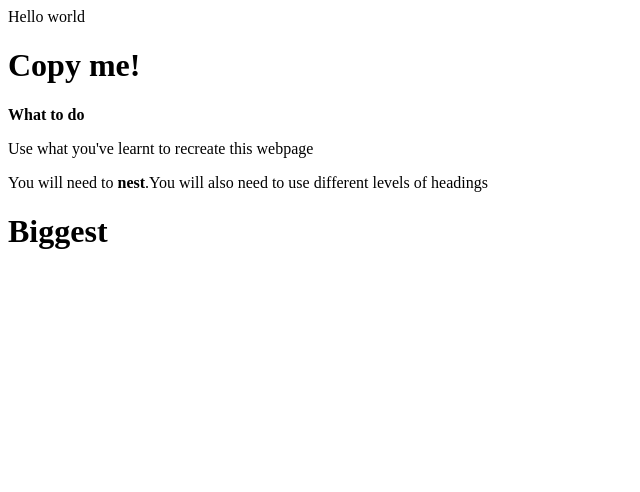
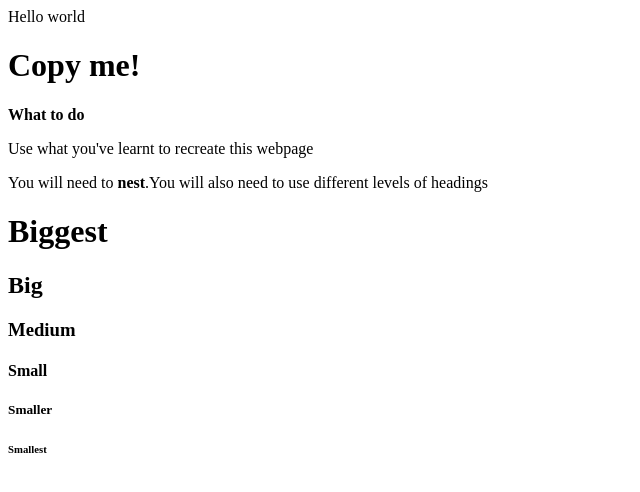
Before and after one commit to agfs-mkalnina/agfs-mkalnina.github.io, a plain HTML site: page index.html in a window 1280 px wide. Shown: the whole page, without its empty margins (0-640 px from the left). Drawn offline with Linux system fonts and the light colour scheme.

Commit message:
Update index.html

```diff
--- a/index.html
+++ b/index.html
@@ -3,4 +3,9 @@ Hello world
 <b>What to do</b>
 <p>Use what you've learnt to recreate this webpage</p>
 <p>You will need to <b>nest</b>.You will also need to use different levels of headings</p>
-<h1>Biggest</h1>
+<h1> Biggest </h1>
+<h2> Big </h2>
+<h3> Medium </h3>
+<h4> Small </h4>
+<h5> Smaller </h5>
+<h6> Smallest </h6>
```
